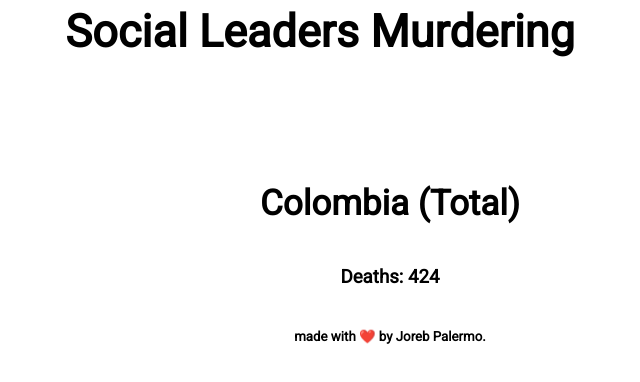
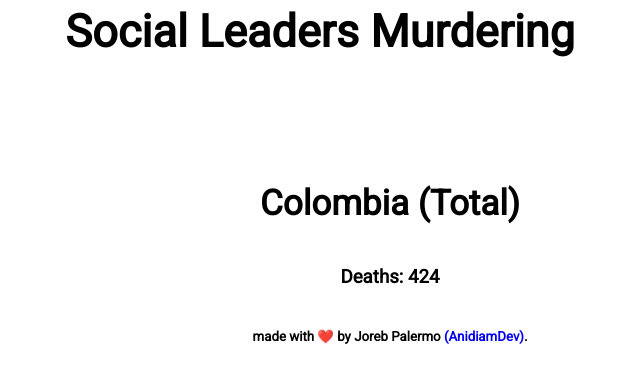
Before and after one commit to anidiamdev/lideres-sociales-colombia, a website: page index.html in a window 1280 px wide. Shown: the whole page, without its empty margins (320-960 px from the left). Drawn offline with nearby package versions, Linux system fonts and the light colour scheme; no server answers.

Commit message:
updating the README and some other files
The README now is got pictures of the visualization so people can see it without opening it, and updated the html so its got a link to my github page

```diff
--- a/index.html
+++ b/index.html
@@ -1,11 +1,17 @@
 <!DOCTYPE html>
-<html>
+<html lang="en">
   <head>
+
+    <meta charset="utf-8">
+    <meta name="viewport" content="width=device-width">
+
     <title>map.</title>
+
     <link rel="stylesheet" href="styles.css">
     <link rel="preconnect" href="https://fonts.googleapis.com">
 		<link rel="preconnect" href="https://fonts.gstatic.com" crossorigin>
 		<link href="https://fonts.googleapis.com/css2?family=Roboto:wght@100;400&display=swap" rel="stylesheet">
+
     <script src="https://unpkg.com/d3@5.9.2/dist/d3.min.js"></script>
     <script src="https://unpkg.com/topojson@3.0.2/dist/topojson.min.js"></script>
   </head>
@@ -28,7 +34,7 @@
       <div class="container-descSide">
           <h1 class="container-descSide__departmentName">Colombia (Total)</h1>
         	<h3 class="container-descSide__totalDeaths">Deaths: 424</h3>
-        	<h5 class="container-descSide__CopR">made with ❤️ by Joreb Palermo.</h5>
+          <h5 class="container-descSide__CopR">made with ❤️ by Joreb Palermo <a href="https://github.com/anidiamdev">(AnidiamDev)</a>.</h5>
       </div>
     </div>
 
--- a/styles.css
+++ b/styles.css
@@ -2,6 +2,10 @@ body {
   margin: 0px;
   overflow: hidden;
   font-family: "Roboto", sans-serif;
+}
+
+a {
+	text-decoration: none;
 }
 
 .pageTitle {
```
Also changed, not shown: README.md, repo-images/department-select.png (added), repo-images/main-view.png (added), repo-images/year-select.png (added).
